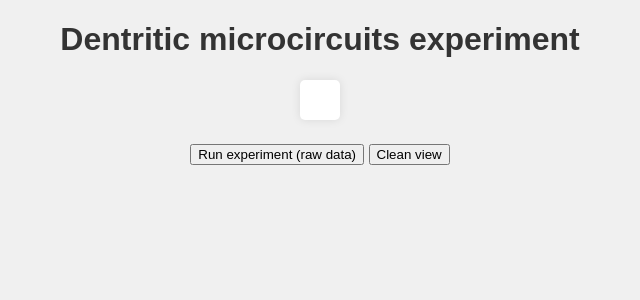
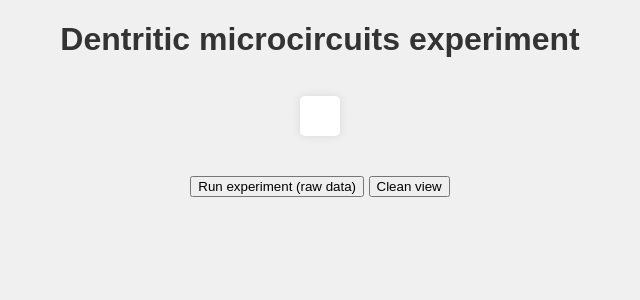
Before and after one commit to AnthonySMaida/dendritic-microcircuits, a Flask app: page / in a window 1280 px wide. Shown: the top 300 px of the page, without its empty margins (320-960 px from the left). Run offline with Flask 3, Linux system fonts and the light colour scheme; some libraries are stand-ins or nearby versions.

Commit message:
Update style

```diff
--- a/static/style.css
+++ b/static/style.css
@@ -19,8 +19,13 @@
 
 #container {
   display: flex;
-  flex-direction: column;
+  flex-direction: row;
+  flex-wrap: wrap;
+  align-items: center;
+  justify-content: center;
+  gap: 8px;
   background-color: #fff;
+  margin: 16px 0;
   padding: 20px;
   border-radius: 5px;
   box-shadow: 0 0 10px rgba(0,0,0,0.1);
@@ -37,10 +42,10 @@
   color: red;
 }
 
-canvas {
+div.apexcharts-canvas {
   border: 1px solid black;
 }
 
 #actions {
-  margin-top: 24px;
+  margin: 24px 0;
 }
```
